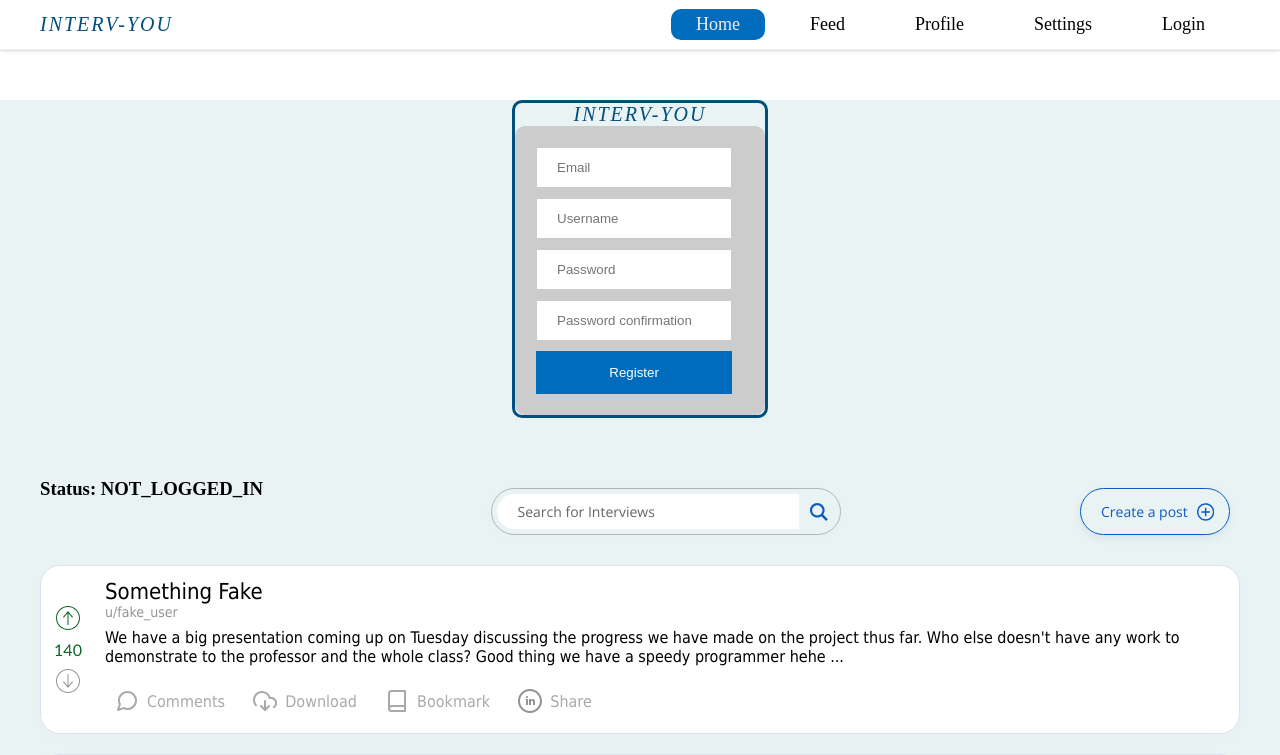
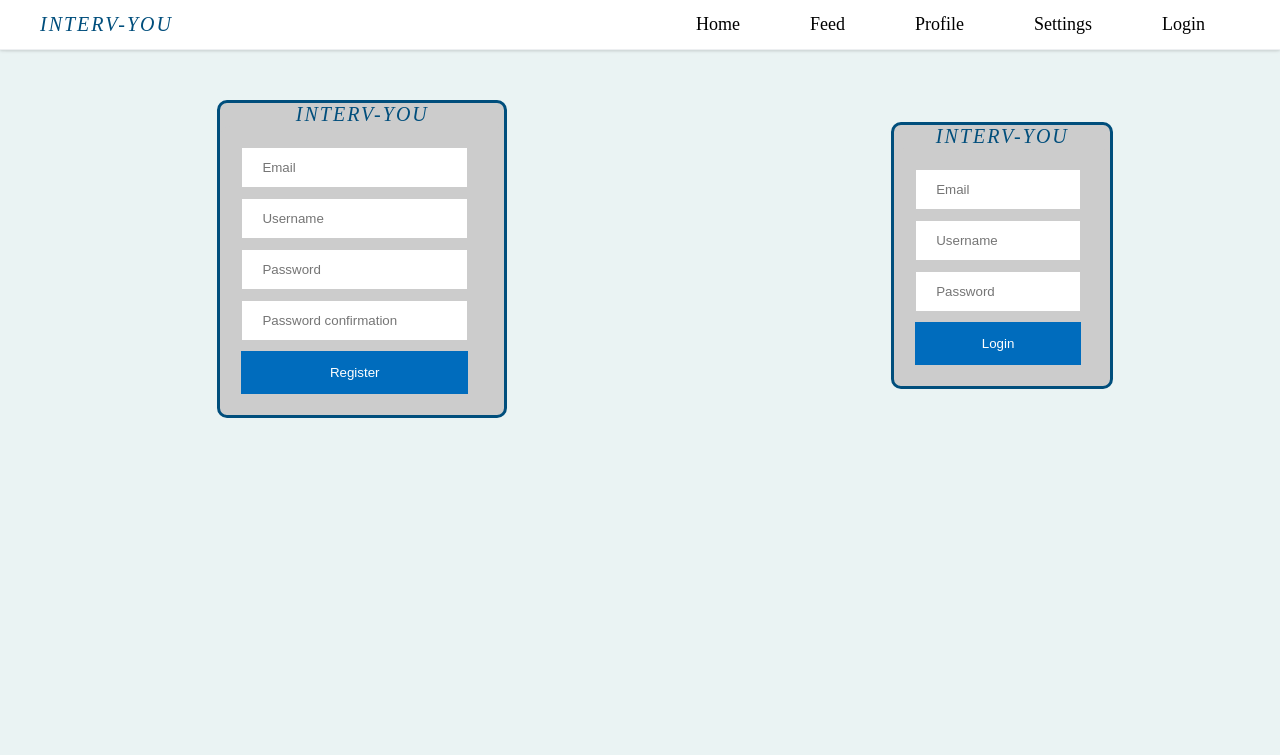
Before and after one commit to Quinn-of-England/IntervYOU, a React (Create React App) app in the folder client/: page / in a window 1280 px wide. Shown: the top 755 px of the page. Built offline with nearby package versions, Linux system fonts and the light colour scheme; no server answers; a web font is replaced by a local one.

Commit message:
Added dashboard page and proper routing

```diff
--- a/client/src/App.css
+++ b/client/src/App.css
@@ -15,13 +15,33 @@ li {
   list-style: none;
 }
 
+.row {
+  display:flex;
+  flex-direction:row;
+  height: 100vh;
+}
+
 form {
-  border: 3px solid #f1f1f1;
   margin: 0 auto;
   margin-top: 100px;
-  width:20%;
+  width:40%;
   border: 3px solid #004e7c;
   border-radius: 10px;
+  background-color: #ccc;
+}
+
+button {
+  background-color: #006cbd;
+  color: white;
+  padding: 14px 20px;
+  margin: 5px;
+  border: none;
+  cursor: pointer;
+  width: 90%;
+}
+
+button:hover {
+  opacity: 0.8;
 }
 
 .logo {
@@ -37,20 +57,6 @@ form {
   margin-top: auto;
   margin: 0 auto;
   width: auto;
-}
-
-button {
-  background-color: #006cbd;
-  color: white;
-  padding: 14px 20px;
-  margin: 5px;
-  border: none;
-  cursor: pointer;
-  width: 90%;
-}
-
-button:hover {
-  opacity: 0.8;
 }
 
 .container {
@@ -86,7 +92,7 @@ input[type=text], input[type=username] {
   margin: 5px;
 }
 
-input[type=text], input[type=password_confirmation] {
+input[type=text], input[type=passwordconfirmation] {
   width: 90%;
   padding: 12px 20px;
   display: inline-block;
--- a/client/src/App.js
+++ b/client/src/App.js
@@ -6,6 +6,7 @@ import Home from "./pages/Home";
 import "./App.css";
 import Registration from "./components/authentication/Registration";
 import Login from "./components/authentication/Login";
+import Dashboard from "./pages/Dashboard";
 
 
 export default class App extends Component{
@@ -57,6 +58,12 @@ export default class App extends Component{
           <Route path={"/"}
           exact
           render = {props => (
+            <Dashboard { ... props} handleLogin={this.handleLogin} loggedInStatus = {this.state.loggedInStatus} />
+          )}>
+          </Route>
+          <Route path={"/home"}
+          exact
+          render = {props => (
             <Home { ... props} handleLogin={this.handleLogin} loggedInStatus = {this.state.loggedInStatus} />
           )}>
           </Route>
@@ -90,6 +97,12 @@ export default class App extends Component{
             <Login { ... props} handleLogin={this.handleLogin} loggedInStatus = {this.state.loggedInStatus} />
             )}>
           </Route>
+          <Route path={"/dashboard"}
+            exact
+            render = {props => (
+            <Dashboard { ... props} handleLogin={this.handleLogin} loggedInStatus = {this.state.loggedInStatus} />
+            )}>
+          </Route>
         </Router>
       );
     }
--- a/client/src/components/NavBar.js
+++ b/client/src/components/NavBar.js
@@ -9,7 +9,7 @@ const NavBar = () => {
     {
       id: "nav-0",
       item: "Home",
-      path: "/",
+      path: "/home",
     },
     {
       id: "nav-1",
@@ -29,7 +29,7 @@ const NavBar = () => {
     {
       id: "nav-4",
       item: "Login",
-      path: "/login",
+      path: "/dashboard",
     },
   ];
 
--- a/client/src/components/authentication/Login.js
+++ b/client/src/components/authentication/Login.js
@@ -29,11 +29,11 @@ export default class Login extends Component {
       .post(
         'http://localhost:5000/api/users/login', //change url
         {
-          user: {
+
             email: email,
             username: username,
             password: password
-          }
+
         },
         { withCredentials: true }
       )
--- a/client/src/components/authentication/Registration.js
+++ b/client/src/components/authentication/Registration.js
@@ -88,7 +88,7 @@ export default class Registration extends Component {
                 required
               />
               <input
-                type="password"
+                type="passwordconfirmation"
                 name="password_confirmation"
                 placeholder="Password confirmation"
                 value={this.state.password_confirmation}
--- /dev/null
+++ b/client/src/pages/Dashboard.js
@@ -0,0 +1,51 @@
+import React, { Component } from "react";
+import styled from "styled-components";
+
+import NavBar from "../components/NavBar";
+import Registration from "../components/authentication/Registration";
+import Login from "../components/authentication/Login";
+
+export default class Dashboard extends Component{
+  constructor(props){
+    super(props);
+
+    this.handleSuccessfulAuth = this.handleSuccessfulAuth.bind(this);
+
+  }
+
+  handleSuccessfulAuth(data){
+    this.props.handleLogin(data);
+    this.props.history.push("/home");
+  }
+
+  render(){
+    return (
+      <StyledHome>
+        <NavBar />
+            <div className='row'>
+                <Registration handleSuccessfulAuth = {this.handleSuccessfulAuth}/>
+                <Login handleSuccessfulAuth = {this.handleSuccessfulAuth}/>
+            </div>
+      </StyledHome>
+    );
+  }
+};
+
+const StyledHome = styled.div`
+  width: 100vw;
+  height: 100%;
+  background: #eaf3f3;
+
+  .home-content {
+    padding: 60px 0;
+    margin: 0 40px;
+  }
+
+  .home-actions {
+    display: flex;
+    flex-direction: row;
+    justify-content: space-between;
+  }
+`;
+
+// export default Home;
--- a/client/src/pages/Home.js
+++ b/client/src/pages/Home.js
@@ -6,30 +6,15 @@ import Posts from "../components/Posts";
 
 import SearchBar from "../components/SearchBar";
 import CreatePost from "../components/CreatePost";
-import Registration from "../components/authentication/Registration";
 
 
+export default class Home extends Component{
 
-// const Home = () => {
-//   const [filteredInput, setFilteredInput] = useState("");
-export default class Home extends Component{
-  constructor(props){
-    super(props);
-
-    this.handleSuccessfulAuth = this.handleSuccessfulAuth.bind(this);
-
-  }
-
-  handleSuccessfulAuth(data){
-    this.props.handleLogin(data);
-    this.props.history.push("/login");
-  }
 
   render(){
     return (
       <StyledHome>
         <NavBar />
-        <Registration handleSuccessfulAuth = {this.handleSuccessfulAuth}/>
         <div className="home-content">
           <div className="home-actions">
           <h3>Status: {this.props.loggedInStatus}</h3>
```
